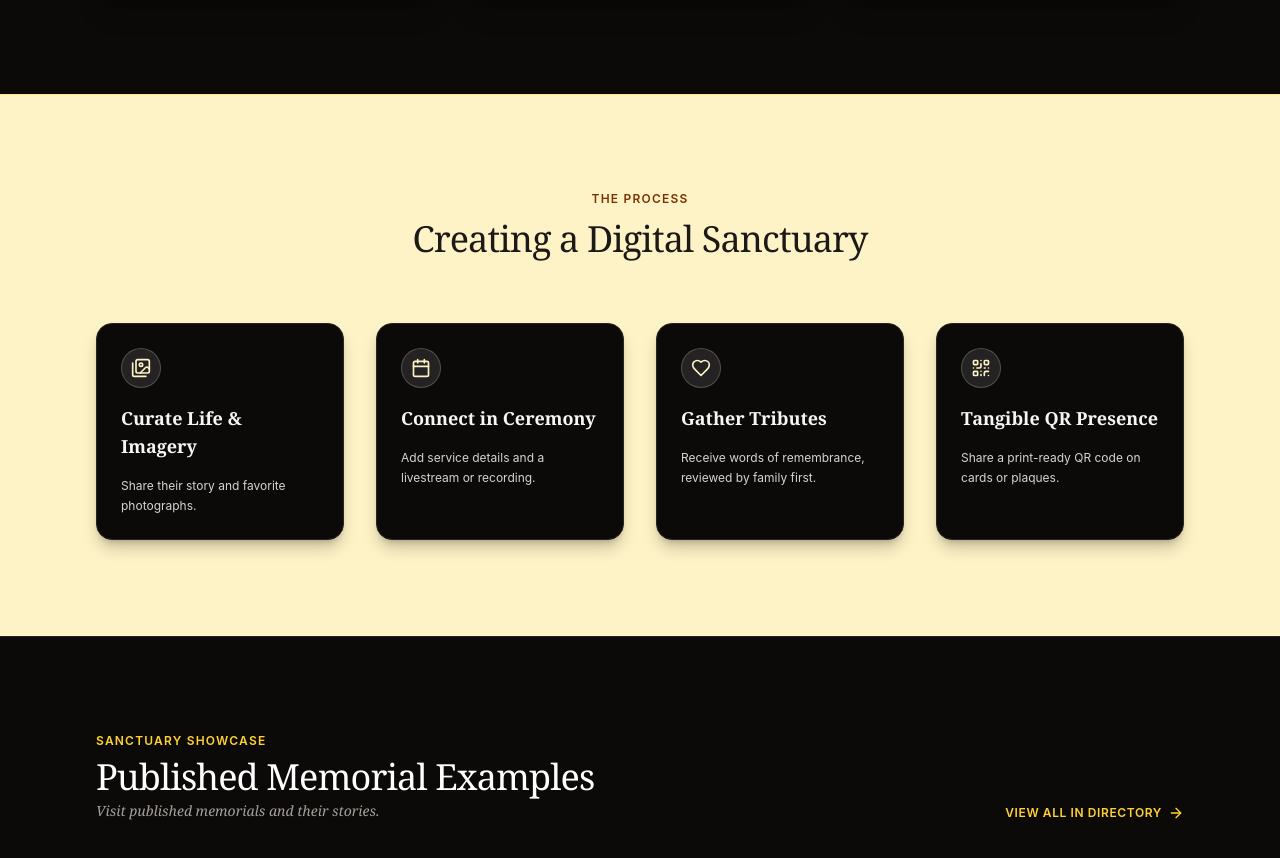
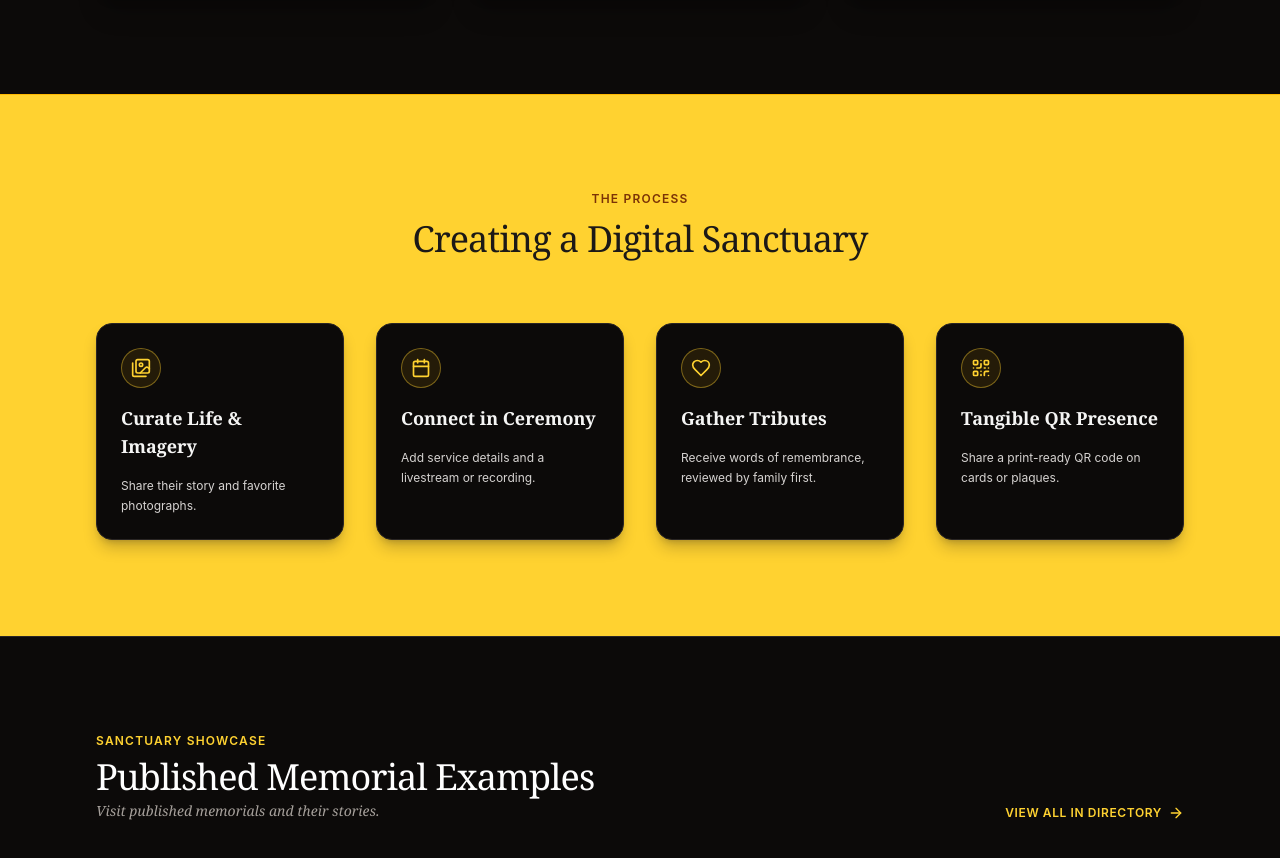
Before and after one commit to aliahmad-qari/Palm-Grace, a React (Vite) app in the folder apps/web/: page / in a window 1280 px wide. Shown: the part 1953-2811 px from the top of the page. Built offline with nearby package versions, Linux system fonts and the light colour scheme; no server answers.

Commit message:
Refactor code structure for improved readability and maintainability

```diff
--- a/apps/web/src/pages/public/HomePage.tsx
+++ b/apps/web/src/pages/public/HomePage.tsx
@@ -231,7 +231,7 @@ export const HomePage: React.FC = () => {
       </section>
 
       {/* 4. HOW IT WORKS */}
-      <section id="how-it-works" className="py-24 bg-amber-100 text-stone-900 border-t border-amber-200 font-sans">
+      <section id="how-it-works" className="py-24 bg-amber-300 text-stone-950 border-t border-amber-400 font-sans">
         <div className="max-w-6xl mx-auto px-4 sm:px-6 lg:px-8 space-y-16">
           <div className="text-center space-y-3 max-w-2xl mx-auto">
             <span className="text-xs uppercase tracking-widest text-amber-900 font-semibold block">
@@ -244,7 +244,7 @@ export const HomePage: React.FC = () => {
 
           <div className="grid grid-cols-1 md:grid-cols-4 gap-8">
             <div className="space-y-4 bg-stone-950 p-6 rounded-2xl border border-stone-800 shadow-lg shadow-stone-900/25">
-              <div className="w-10 h-10 rounded-full bg-white/10 border border-white/20 flex items-center justify-center text-amber-100">
+              <div className="w-10 h-10 rounded-full bg-amber-400/10 border border-amber-300/40 flex items-center justify-center text-amber-300">
                 <Images className="w-5 h-5" aria-hidden="true" />
               </div>
               <h3 className="font-serif text-lg text-stone-100 font-semibold">
@@ -256,7 +256,7 @@ export const HomePage: React.FC = () => {
             </div>
 
             <div className="space-y-4 bg-stone-950 p-6 rounded-2xl border border-stone-800 shadow-lg shadow-stone-900/25">
-              <div className="w-10 h-10 rounded-full bg-white/10 border border-white/20 flex items-center justify-center text-amber-100">
+              <div className="w-10 h-10 rounded-full bg-amber-400/10 border border-amber-300/40 flex items-center justify-center text-amber-300">
                 <Calendar className="w-5 h-5" aria-hidden="true" />
               </div>
               <h3 className="font-serif text-lg text-stone-100 font-semibold">
@@ -268,7 +268,7 @@ export const HomePage: React.FC = () => {
             </div>
 
             <div className="space-y-4 bg-stone-950 p-6 rounded-2xl border border-stone-800 shadow-lg shadow-stone-900/25">
-              <div className="w-10 h-10 rounded-full bg-white/10 border border-white/20 flex items-center justify-center text-amber-100">
+              <div className="w-10 h-10 rounded-full bg-amber-400/10 border border-amber-300/40 flex items-center justify-center text-amber-300">
                 <Heart className="w-5 h-5" aria-hidden="true" />
               </div>
               <h3 className="font-serif text-lg text-stone-100 font-semibold">
@@ -280,7 +280,7 @@ export const HomePage: React.FC = () => {
             </div>
 
             <div className="space-y-4 bg-stone-950 p-6 rounded-2xl border border-stone-800 shadow-lg shadow-stone-900/25">
-              <div className="w-10 h-10 rounded-full bg-white/10 border border-white/20 flex items-center justify-center text-amber-100">
+              <div className="w-10 h-10 rounded-full bg-amber-400/10 border border-amber-300/40 flex items-center justify-center text-amber-300">
                 <QrCode className="w-5 h-5" aria-hidden="true" />
               </div>
               <h3 className="font-serif text-lg text-stone-100 font-semibold">
```
Also changed, not shown: 1 other file (tests, documents, lock files or other folders).
